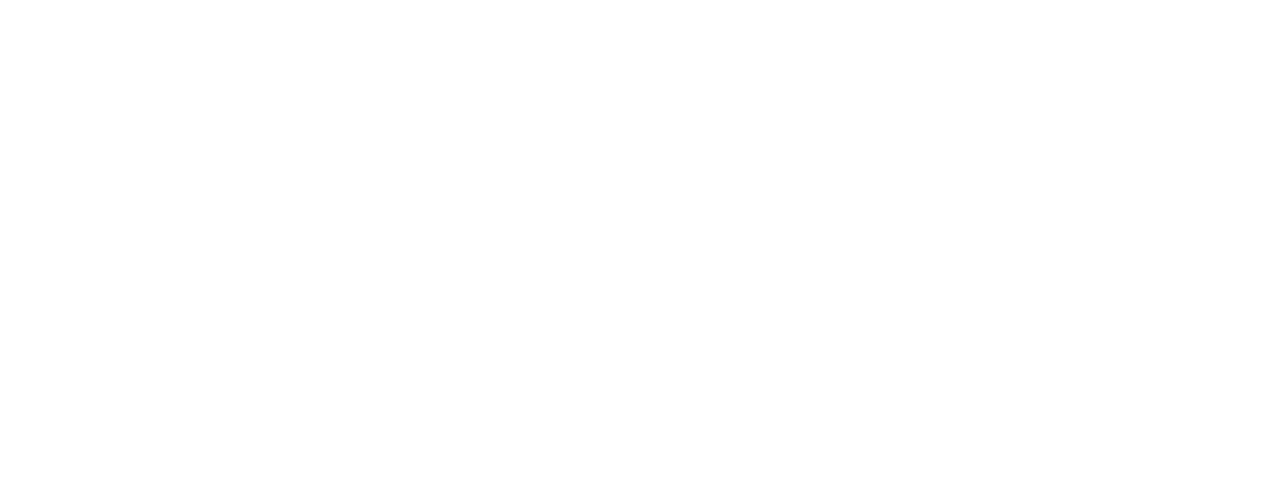
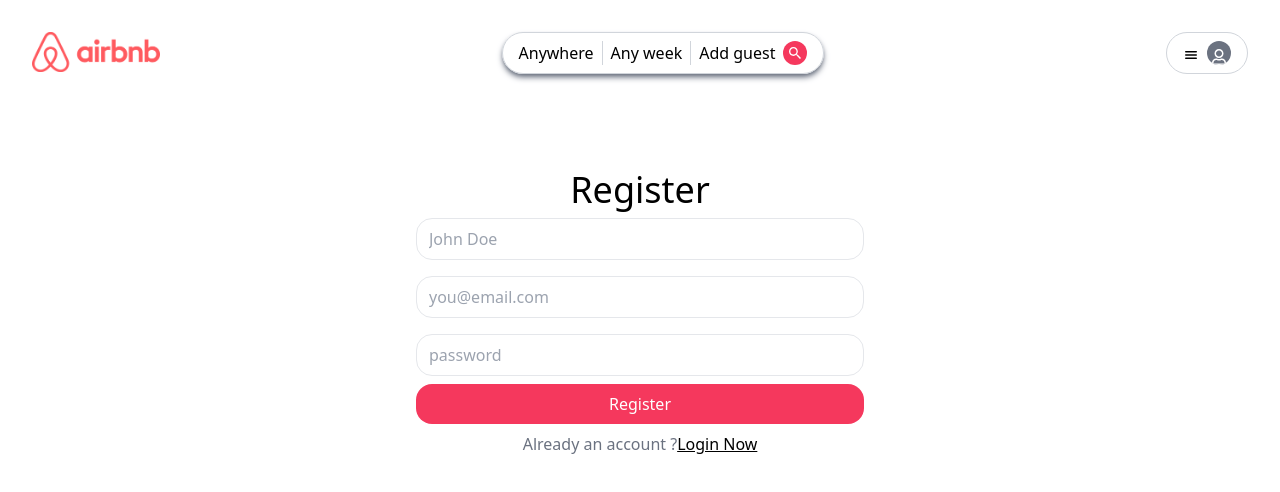
Before and after one commit to Harry8679/MERN-AirBNB-Clone, a React (Vite) app: page /register in a window 1280 px wide. Before the commit this address had no page. Shown: the top 492 px of the page. Built offline with nearby package versions, Linux system fonts and the light colour scheme.

Commit message:
Register Page

```diff
--- a/src/App.jsx
+++ b/src/App.jsx
@@ -3,6 +3,7 @@
 import IndexPage from './pages/IndexPage.jsx';
 import LoginPage from './pages/LoginPage.jsx';
 import Layout from './components/Layout.jsx';
+import RegisterPage from './pages/RegisterPage.jsx';
 
 const App = () => {
 
@@ -11,6 +12,7 @@
       <Route path='/' element={<Layout />}>
         <Route index element={<IndexPage />} />
         <Route path='/login' element={<LoginPage />} />
+        <Route path='/register' element={<RegisterPage />} />
       </Route>
     </Routes>
   )
--- /dev/null
+++ b/src/pages/RegisterPage.jsx
@@ -0,0 +1,25 @@
+// import React from 'react'
+
+import { Link } from "react-router-dom"
+
+const RegisterPage = () => {
+  return (
+    <div className="mt-4 grow flex items-center justify-around">
+      <div className="mb-64">
+        <h1 className="text-4xl text-center">Register</h1>
+        <form action="" className="max-w-md mx-auto">
+            <input type="text" placeholder="John Doe" />
+            <input type="email" placeholder="you@email.com" />
+            <input type="password" placeholder="password" />
+            <button className="primary">Register</button>
+            <div className="text-center py-2 text-gray-500">
+                Already an account ?
+                <Link to='/login' className="underline text-black">Login Now</Link>
+            </div>
+        </form>
+      </div>
+    </div>
+  )
+}
+
+export default RegisterPage
```
